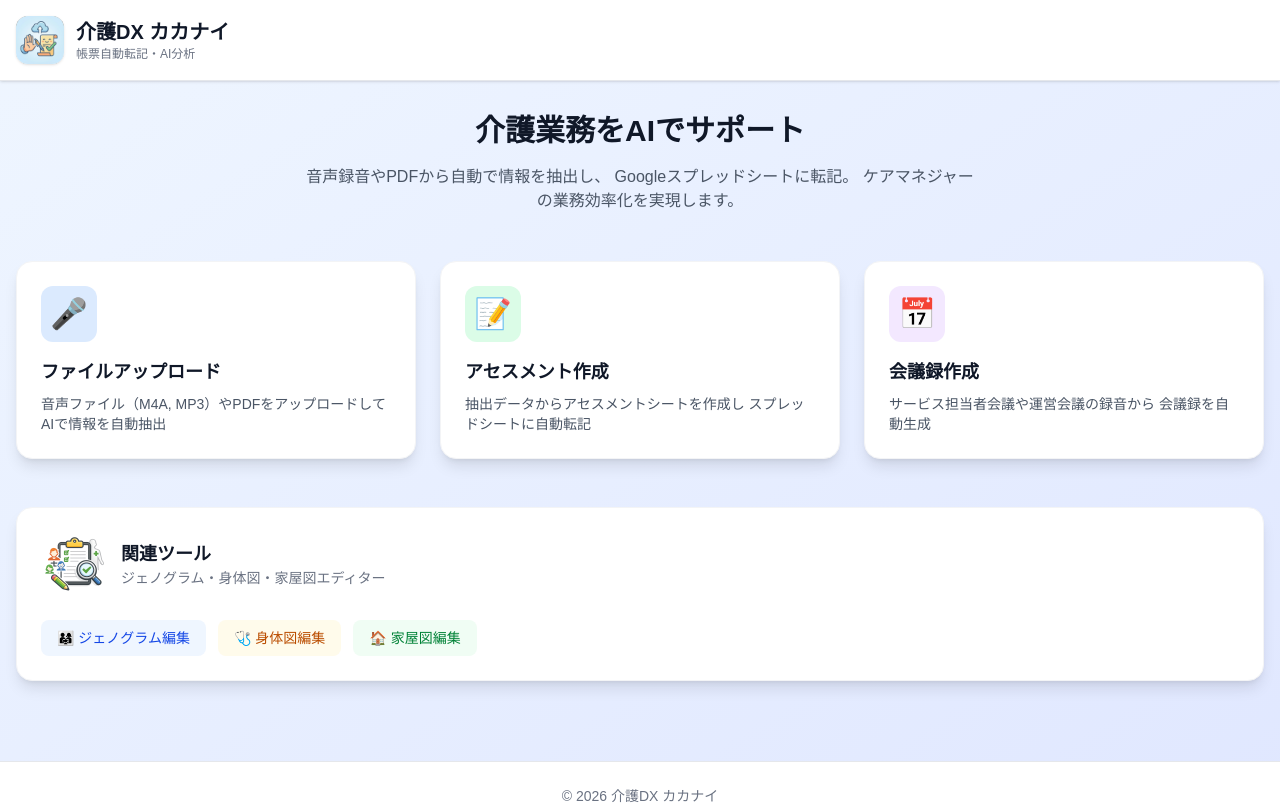
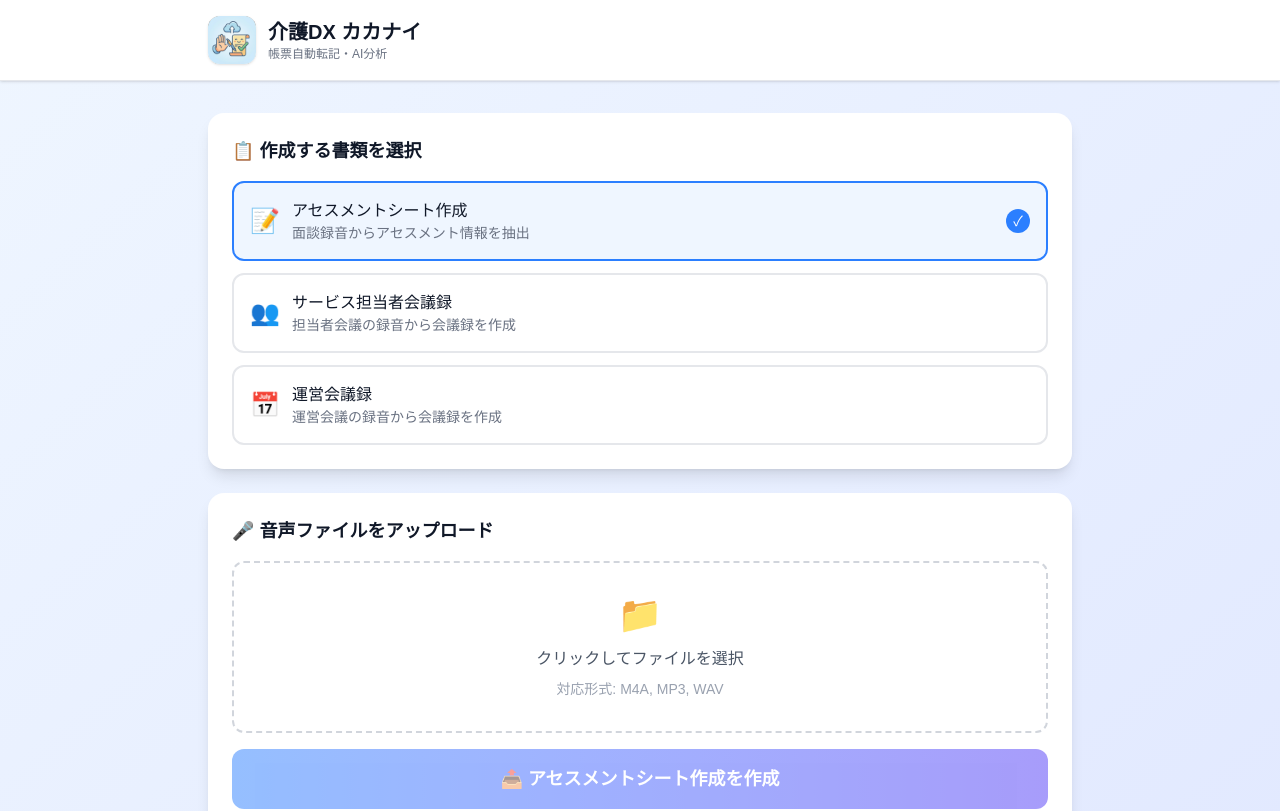
Before and after one commit to kids-masaru/Kakanai_kiyoraka, a Next.js app in the folder frontend/: page / in a window 1280 px wide. Shown: the top 811 px of the page. Built offline with nearby package versions, Linux system fonts and the light colour scheme; no server answers.

Commit message:
feat: Redesign homepage with unified upload flow

```diff
--- a/frontend/src/app/page.tsx
+++ b/frontend/src/app/page.tsx
@@ -1,13 +1,121 @@
 "use client";
 
-import Link from "next/link";
+import { useState, useCallback } from "react";
+import { getPresignedUrl, uploadToR2, analyzeAudio } from "@/lib/api";
+
+type DocumentType = "assessment" | "service_meeting" | "management_meeting";
+
+interface UploadState {
+  status: "idle" | "uploading" | "analyzing" | "complete" | "error";
+  progress: number;
+  message: string;
+  result?: Record<string, unknown>;
+}
+
+const documentTypes: { value: DocumentType; label: string; description: string; emoji: string }[] = [
+  {
+    value: "assessment",
+    label: "アセスメントシート作成",
+    description: "面談録音からアセスメント情報を抽出",
+    emoji: "📝"
+  },
+  {
+    value: "service_meeting",
+    label: "サービス担当者会議録",
+    description: "担当者会議の録音から会議録を作成",
+    emoji: "👥"
+  },
+  {
+    value: "management_meeting",
+    label: "運営会議録",
+    description: "運営会議の録音から会議録を作成",
+    emoji: "📅"
+  }
+];
 
 export default function Home() {
+  const [selectedType, setSelectedType] = useState<DocumentType>("assessment");
+  const [file, setFile] = useState<File | null>(null);
+  const [uploadState, setUploadState] = useState<UploadState>({
+    status: "idle",
+    progress: 0,
+    message: "",
+  });
+
+  const handleFileChange = useCallback((e: React.ChangeEvent<HTMLInputElement>) => {
+    const selectedFile = e.target.files?.[0];
+    if (selectedFile) {
+      setFile(selectedFile);
+      setUploadState({ status: "idle", progress: 0, message: "" });
+    }
+  }, []);
+
+  const handleUpload = async () => {
+    if (!file) return;
+
+    try {
+      setUploadState({
+        status: "uploading",
+        progress: 10,
+        message: "署名付きURLを取得中...",
+      });
+
+      // Get presigned URL
+      const { upload_url, file_key } = await getPresignedUrl(
+        file.name,
+        file.type || "audio/mp4"
+      );
+
+      setUploadState({
+        status: "uploading",
+        progress: 30,
+        message: "R2にアップロード中...",
+      });
+
+      // Upload directly to R2
+      await uploadToR2(upload_url, file);
+
+      setUploadState({
+        status: "analyzing",
+        progress: 60,
+        message: "AI分析中...",
+      });
+
+      // Map document type to analysis type
+      const analysisType = selectedType === "assessment" ? "assessment" : "meeting";
+
+      // Analyze the uploaded file
+      const result = await analyzeAudio(file_key, analysisType);
+
+      if (result.success) {
+        setUploadState({
+          status: "complete",
+          progress: 100,
+          message: "分析完了！",
+          result: result.data,
+        });
+      } else {
+        throw new Error(result.error || "分析に失敗しました");
+      }
+    } catch (error) {
+      setUploadState({
+        status: "error",
+        progress: 0,
+        message: error instanceof Error ? error.message : "エラーが発生しました",
+      });
+    }
+  };
+
+  const resetUpload = () => {
+    setFile(null);
+    setUploadState({ status: "idle", progress: 0, message: "" });
+  };
+
   return (
     <div className="min-h-screen bg-gradient-to-br from-blue-50 to-indigo-100">
       {/* Header */}
       <header className="bg-white shadow-sm border-b border-gray-200">
-        <div className="max-w-7xl mx-auto px-4 py-4">
+        <div className="max-w-4xl mx-auto px-4 py-4">
           <div className="flex items-center gap-3">
             <img
               src="/icon.jpg"
@@ -23,71 +131,143 @@ export default function Home() {
       </header>
 
       {/* Main Content */}
-      <main className="max-w-7xl mx-auto px-4 py-8">
-        <div className="text-center mb-12">
-          <h2 className="text-3xl font-bold text-gray-900 mb-4">
-            介護業務をAIでサポート
+      <main className="max-w-4xl mx-auto px-4 py-8">
+
+        {/* Document Type Selection */}
+        <div className="bg-white rounded-2xl shadow-lg p-6 mb-6">
+          <h2 className="text-lg font-semibold text-gray-900 mb-4">
+            📋 作成する書類を選択
           </h2>
-          <p className="text-gray-600 max-w-2xl mx-auto">
-            音声録音やPDFから自動で情報を抽出し、
-            Googleスプレッドシートに転記。
-            ケアマネジャーの業務効率化を実現します。
-          </p>
+          <div className="grid gap-3">
+            {documentTypes.map((type) => (
+              <button
+                key={type.value}
+                onClick={() => setSelectedType(type.value)}
+                className={`p-4 rounded-xl border-2 text-left transition-all ${selectedType === type.value
+                    ? "border-blue-500 bg-blue-50"
+                    : "border-gray-200 hover:border-gray-300 bg-white"
+                  }`}
+              >
+                <div className="flex items-center gap-3">
+                  <span className="text-2xl">{type.emoji}</span>
+                  <div>
+                    <div className="font-medium text-gray-900">{type.label}</div>
+                    <div className="text-sm text-gray-500">{type.description}</div>
+                  </div>
+                  {selectedType === type.value && (
+                    <div className="ml-auto">
+                      <div className="w-6 h-6 bg-blue-500 rounded-full flex items-center justify-center">
+                        <span className="text-white text-sm">✓</span>
+                      </div>
+                    </div>
+                  )}
+                </div>
+              </button>
+            ))}
+          </div>
         </div>
 
-        {/* Feature Cards */}
-        <div className="grid md:grid-cols-2 lg:grid-cols-3 gap-6 mb-12">
-          {/* Upload Card */}
-          <Link href="/upload" className="group">
-            <div className="bg-white rounded-2xl shadow-lg p-6 border border-gray-100 hover:shadow-xl hover:border-blue-200 transition-all duration-300">
-              <div className="w-14 h-14 bg-blue-100 rounded-xl flex items-center justify-center mb-4 group-hover:bg-blue-200 transition-colors">
-                <span className="text-3xl">🎤</span>
+        {/* File Upload Section */}
+        <div className="bg-white rounded-2xl shadow-lg p-6 mb-6">
+          <h2 className="text-lg font-semibold text-gray-900 mb-4">
+            🎤 音声ファイルをアップロード
+          </h2>
+
+          {/* File Upload Area */}
+          <div className="border-2 border-dashed border-gray-300 rounded-xl p-8 text-center hover:border-blue-400 transition-colors mb-4">
+            <input
+              type="file"
+              accept="audio/*,.m4a,.mp3,.wav"
+              onChange={handleFileChange}
+              className="hidden"
+              id="file-input"
+            />
+            <label htmlFor="file-input" className="cursor-pointer">
+              <div className="text-4xl mb-3">📁</div>
+              <p className="text-gray-600 mb-2">
+                クリックしてファイルを選択
+              </p>
+              <p className="text-gray-400 text-sm">
+                対応形式: M4A, MP3, WAV
+              </p>
+            </label>
+          </div>
+
+          {/* Selected File Info */}
+          {file && (
+            <div className="p-3 bg-blue-50 rounded-lg flex items-center gap-3 mb-4">
+              <span className="text-2xl">🎵</span>
+              <div className="flex-1">
+                <p className="font-medium text-gray-900">{file.name}</p>
+                <p className="text-sm text-gray-500">
+                  {(file.size / 1024 / 1024).toFixed(2)} MB
+                </p>
               </div>
-              <h3 className="text-lg font-semibold text-gray-900 mb-2">
-                ファイルアップロード
-              </h3>
-              <p className="text-gray-600 text-sm">
-                音声ファイル（M4A, MP3）やPDFをアップロードして
-                AIで情報を自動抽出
+              <button
+                onClick={resetUpload}
+                className="text-gray-400 hover:text-gray-600"
+              >
+                ✕
+              </button>
+            </div>
+          )}
+
+          {/* Upload Button */}
+          <button
+            onClick={handleUpload}
+            disabled={!file || uploadState.status === "uploading" || uploadState.status === "analyzing"}
+            className="w-full py-4 bg-gradient-to-r from-blue-500 to-indigo-600 text-white font-bold rounded-xl hover:from-blue-600 hover:to-indigo-700 disabled:opacity-50 disabled:cursor-not-allowed transition-all text-lg"
+          >
+            {uploadState.status === "uploading" || uploadState.status === "analyzing"
+              ? uploadState.message
+              : `📤 ${documentTypes.find(t => t.value === selectedType)?.label}を作成`}
+          </button>
+
+          {/* Progress Bar */}
+          {(uploadState.status === "uploading" || uploadState.status === "analyzing") && (
+            <div className="mt-4">
+              <div className="w-full bg-gray-200 rounded-full h-2">
+                <div
+                  className="bg-blue-500 h-2 rounded-full transition-all duration-300"
+                  style={{ width: `${uploadState.progress}%` }}
+                />
+              </div>
+              <p className="text-sm text-gray-500 mt-2 text-center">
+                {uploadState.message}
               </p>
             </div>
-          </Link>
+          )}
 
-          {/* Assessment Card */}
-          <Link href="/assessment" className="group">
-            <div className="bg-white rounded-2xl shadow-lg p-6 border border-gray-100 hover:shadow-xl hover:border-green-200 transition-all duration-300">
-              <div className="w-14 h-14 bg-green-100 rounded-xl flex items-center justify-center mb-4 group-hover:bg-green-200 transition-colors">
-                <span className="text-3xl">📝</span>
+          {/* Error Message */}
+          {uploadState.status === "error" && (
+            <div className="mt-4 p-4 bg-red-50 border border-red-200 rounded-xl">
+              <p className="text-red-700">❌ {uploadState.message}</p>
+            </div>
+          )}
+
+          {/* Result */}
+          {uploadState.status === "complete" && uploadState.result && (
+            <div className="mt-6">
+              <h3 className="text-lg font-semibold text-gray-900 mb-3">
+                ✅ 分析結果
+              </h3>
+              <div className="bg-gray-50 rounded-xl p-4 max-h-96 overflow-y-auto">
+                <pre className="text-sm text-gray-700 whitespace-pre-wrap">
+                  {JSON.stringify(uploadState.result, null, 2)}
+                </pre>
               </div>
-              <h3 className="text-lg font-semibold text-gray-900 mb-2">
-                アセスメント作成
-              </h3>
-              <p className="text-gray-600 text-sm">
-                抽出データからアセスメントシートを作成し
-                スプレッドシートに自動転記
-              </p>
+              <button
+                onClick={resetUpload}
+                className="mt-4 w-full py-2 bg-gray-200 text-gray-700 font-medium rounded-lg hover:bg-gray-300 transition-colors"
+              >
+                🔄 別のファイルを分析
+              </button>
             </div>
-          </Link>
-
-          {/* Meeting Card */}
-          <Link href="/meeting" className="group">
-            <div className="bg-white rounded-2xl shadow-lg p-6 border border-gray-100 hover:shadow-xl hover:border-purple-200 transition-all duration-300">
-              <div className="w-14 h-14 bg-purple-100 rounded-xl flex items-center justify-center mb-4 group-hover:bg-purple-200 transition-colors">
-                <span className="text-3xl">📅</span>
-              </div>
-              <h3 className="text-lg font-semibold text-gray-900 mb-2">
-                会議録作成
-              </h3>
-              <p className="text-gray-600 text-sm">
-                サービス担当者会議や運営会議の録音から
-                会議録を自動生成
-              </p>
-            </div>
-          </Link>
+          )}
         </div>
 
-        {/* Quick Actions */}
-        <div className="bg-white rounded-2xl shadow-lg p-6 border border-gray-100">
+        {/* Related Tools */}
+        <div className="bg-white rounded-2xl shadow-lg p-6">
           <div className="flex items-center gap-4 mb-6">
             <img
               src="/tools-icon.png"
@@ -132,7 +312,7 @@ export default function Home() {
 
       {/* Footer */}
       <footer className="bg-white border-t border-gray-200 mt-12">
-        <div className="max-w-7xl mx-auto px-4 py-6 text-center text-gray-500 text-sm">
+        <div className="max-w-4xl mx-auto px-4 py-6 text-center text-gray-500 text-sm">
           © 2026 介護DX カカナイ
         </div>
       </footer>
```
